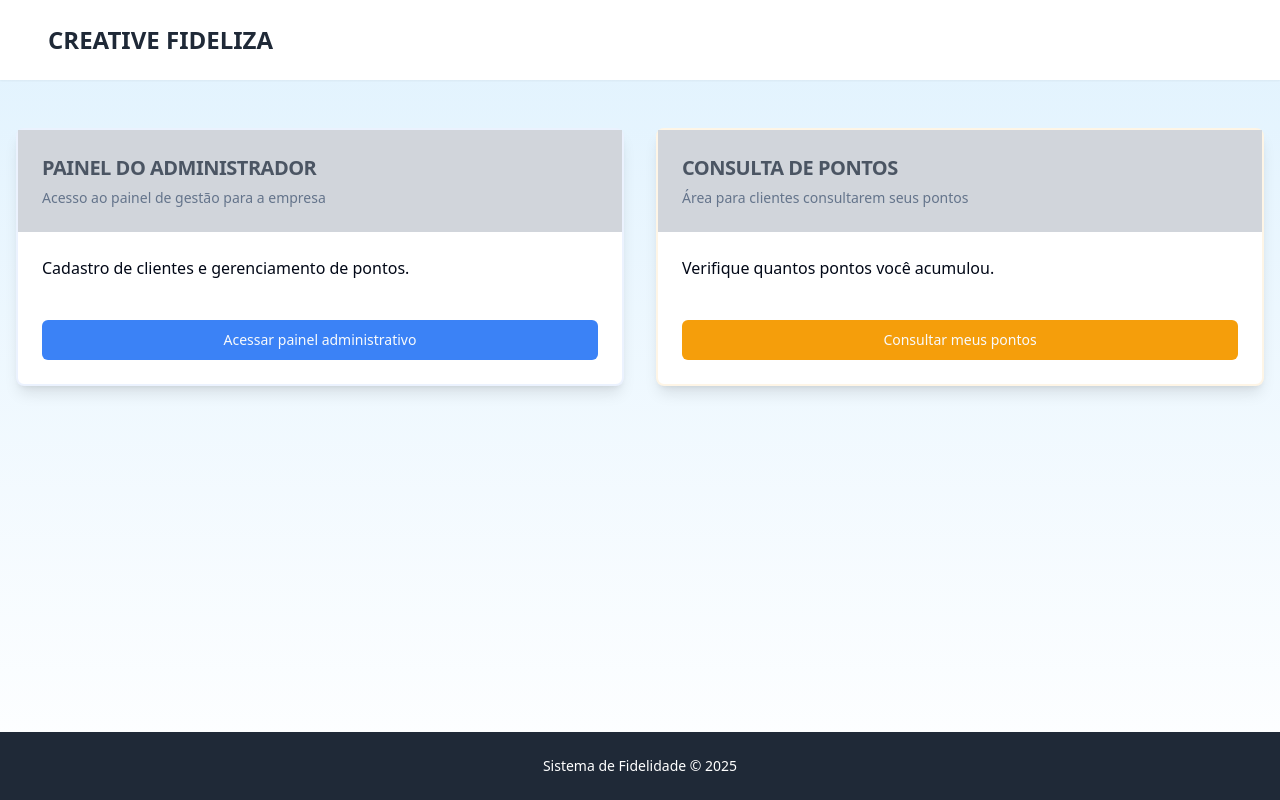
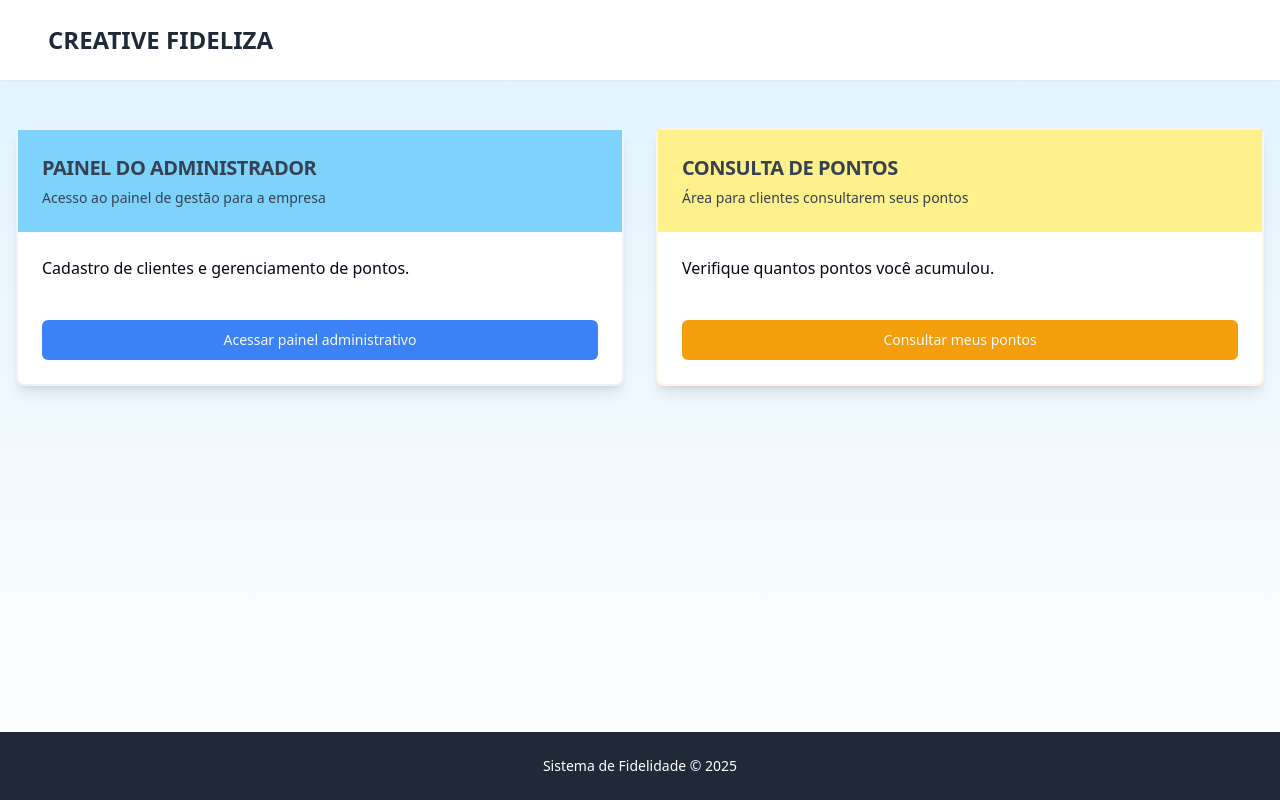
Before and after one commit to KarlaTeshima/creativefideliza, a React (Vite) app: page / in a window 1280 px wide. Built offline with nearby package versions, Linux system fonts and the light colour scheme.

Commit message:
Visual edit in Lovable
Edited UI in Lovable

```diff
--- a/src/pages/Index.tsx
+++ b/src/pages/Index.tsx
@@ -13,9 +13,9 @@ const Index = () => {
       <main className="flex-1 container max-w-7xl mx-auto py-12 px-4">
         <div className="grid gap-8 md:grid-cols-2 lg:grid-cols-2">
           <Card className="border-2 border-brand-primary/10 shadow-lg transition-all hover:shadow-xl">
-            <CardHeader className="bg-gray-300">
-              <CardTitle className="text-xl text-gray-600">PAINEL DO ADMINISTRADOR</CardTitle>
-              <CardDescription>Acesso ao painel de gestão para a empresa</CardDescription>
+            <CardHeader className="bg-sky-300">
+              <CardTitle className="text-xl text-gray-700">PAINEL DO ADMINISTRADOR</CardTitle>
+              <CardDescription className="text-gray-700">Acesso ao painel de gestão para a empresa</CardDescription>
             </CardHeader>
             <CardContent className="pt-6">
               <p>Cadastro de clientes e gerenciamento de pontos.</p>
@@ -28,9 +28,9 @@ const Index = () => {
           </Card>
 
           <Card className="border-2 border-brand-accent/10 shadow-lg transition-all hover:shadow-xl">
-            <CardHeader className="bg-gray-300">
-              <CardTitle className="text-xl text-gray-600">CONSULTA DE PONTOS</CardTitle>
-              <CardDescription>Área para clientes consultarem seus pontos</CardDescription>
+            <CardHeader className="bg-yellow-200">
+              <CardTitle className="text-xl text-gray-700">CONSULTA DE PONTOS</CardTitle>
+              <CardDescription className="text-gray-700">Área para clientes consultarem seus pontos</CardDescription>
             </CardHeader>
             <CardContent className="pt-6">
               <p>Verifique quantos pontos você acumulou.</p>
```
